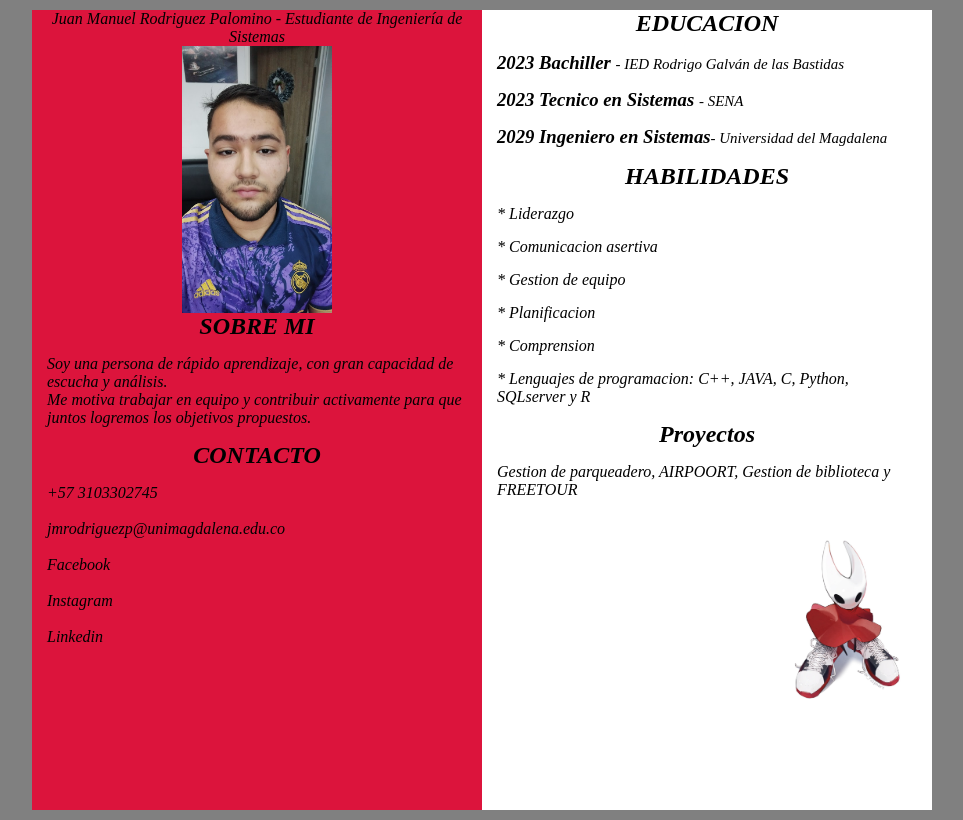
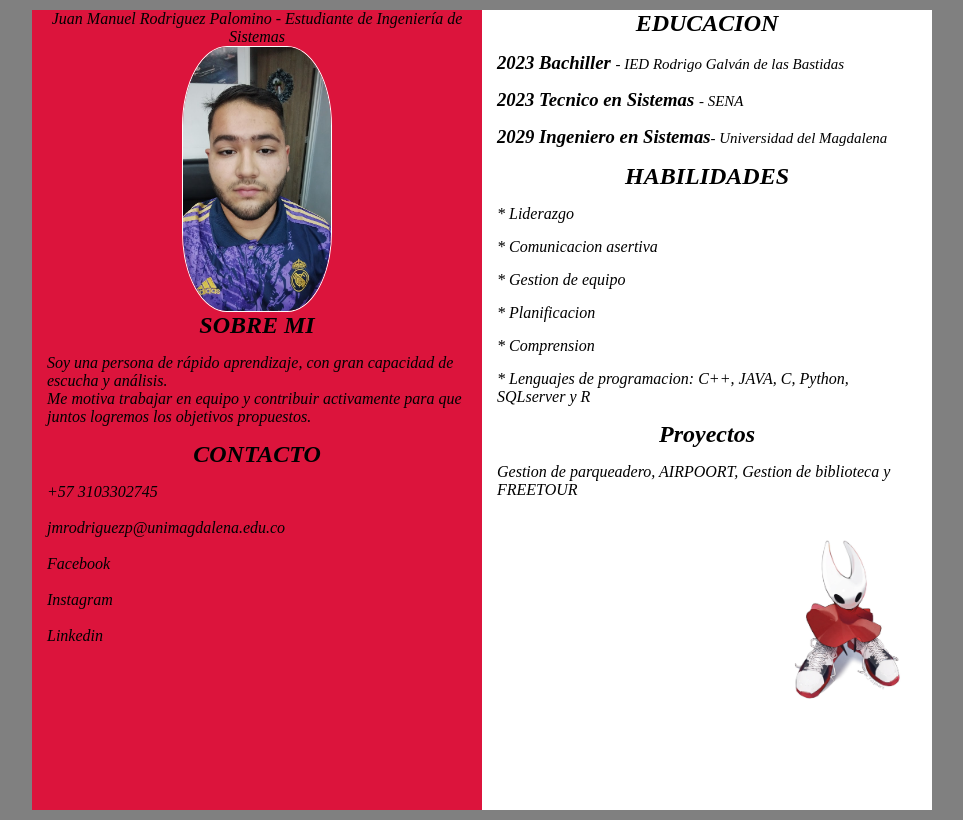
Before and after one commit to Juanrp20/CV_ProgramacionWeb, a plain HTML site: page index.html in a window 1280 px wide. Shown: the whole page, without its empty margins (158-1121 px from the left). Drawn offline with Linux system fonts and the light colour scheme.

Commit message:
Update styles.css

```diff
--- a/css/styles.css
+++ b/css/styles.css
@@ -14,6 +14,7 @@ body{
 
 header{
     text-align: center;
+
 }
 
 h2{
@@ -56,6 +57,12 @@ color: black;
 a:hover{
 color: white;
 }
+
+#FotoPresentacion{
+   border-radius: 30%;
+   border: 1px solid white;
+}
+
 
 /*------------------------------------- CLASES -------------------------*/
 .Contenedor {
```
